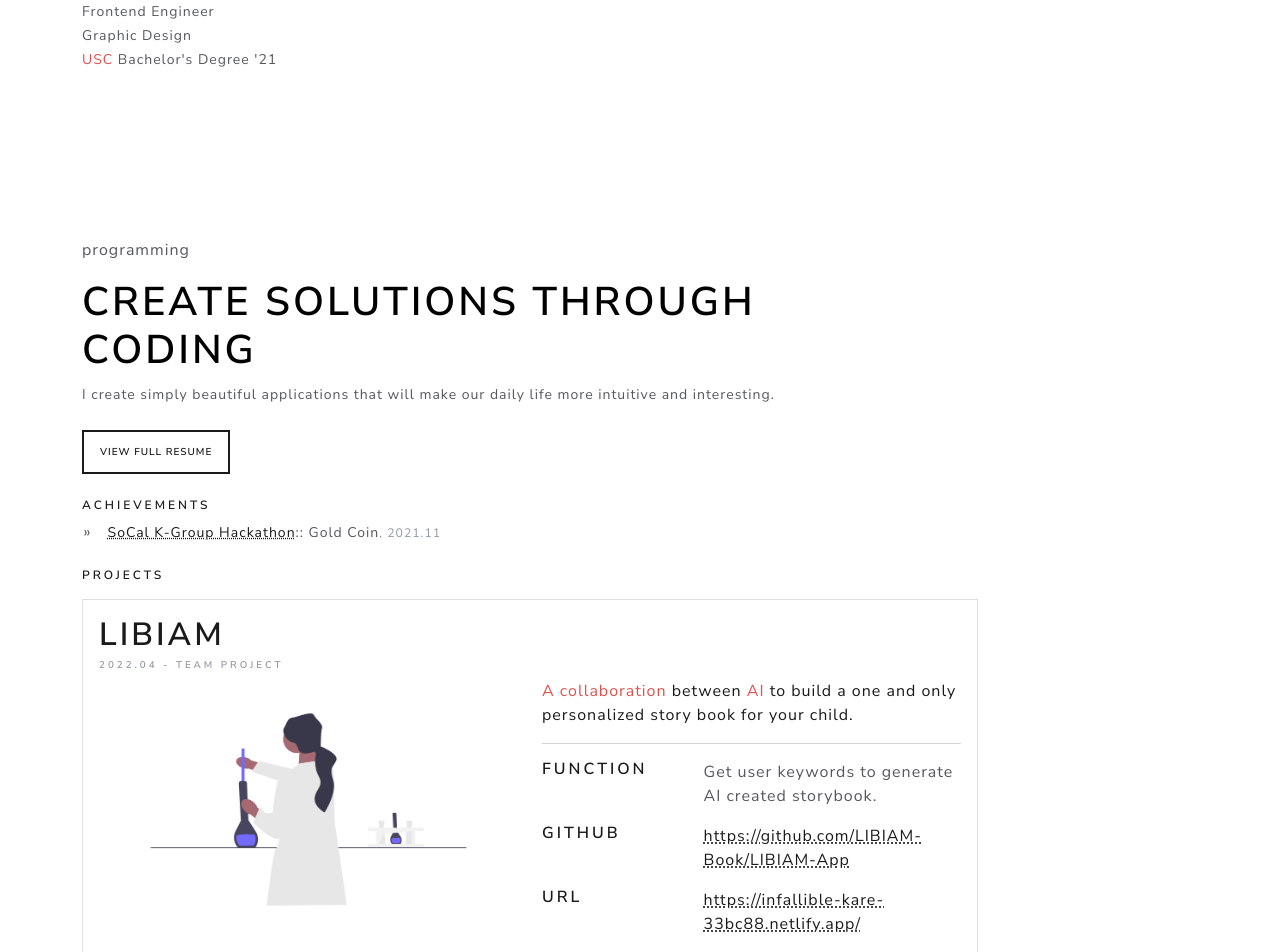
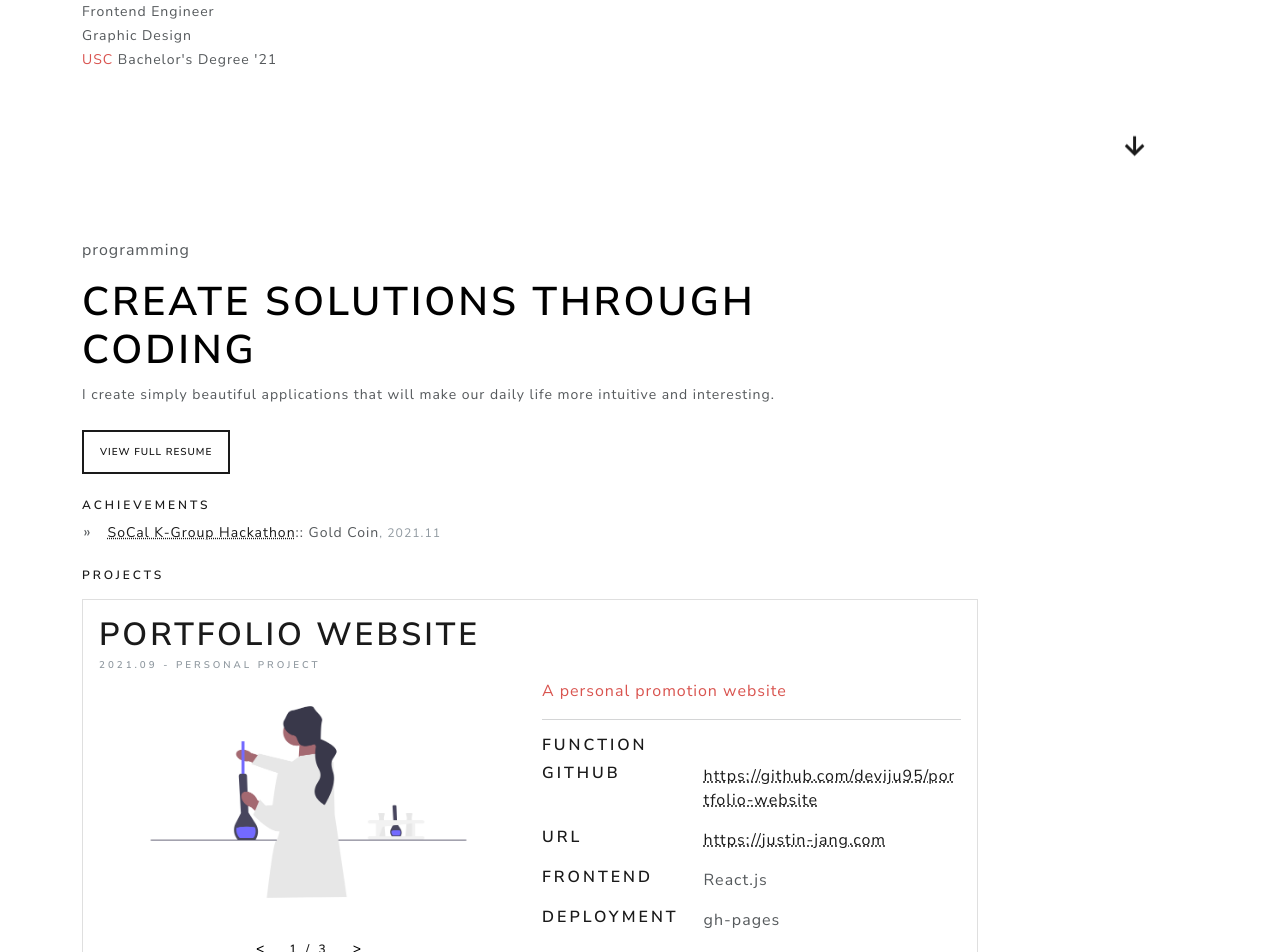
Before and after one commit to Deviju95/portfolio-website, a React (Create React App) app: page / in a window 1280 px wide. Shown: the part 600-1552 px from the top of the page. Built offline with nearby package versions, Linux system fonts and the light colour scheme.

Commit message:
Add scroll-down-btn on landing section

```diff
--- a/src/App.js
+++ b/src/App.js
@@ -4,7 +4,7 @@ import { BrowserRouter, Routes, Route } from 'react-router-dom';
 import Footer from './components/Footer';
 import Header from './components/Header';
 
-import Home from './pages/Home';
+import Home from './Home';
 
 function App() {
   return (
--- /dev/null
+++ b/src/Home.js
@@ -0,0 +1,25 @@
+import React from 'react';
+import ScrollDownBtn from './components/ScrollDownBtn';
+
+import About from './pages/About';
+import Contact from './pages/Contact';
+import GraphicDesign from './pages/GraphicDesign';
+import Programming from './pages/Programming';
+
+const Home = () => {
+  return (
+    <div>
+      <section className='landing-page'>
+        <About />
+        <div className='scroll-down-btn__container'>
+          <ScrollDownBtn />
+        </div>
+      </section>
+      <Programming />
+      <GraphicDesign />
+      <Contact />
+    </div>
+  );
+};
+
+export default Home;
--- /dev/null
+++ b/src/components/ScrollDownBtn.js
@@ -0,0 +1,15 @@
+import React from 'react';
+import { BiDownArrowAlt } from 'react-icons/bi';
+import Link from 'react-scroll/modules/components/Link';
+
+const ScrollDownBtn = () => {
+  return (
+    <div>
+      <Link to='programming'>
+        <BiDownArrowAlt className='scroll-down-btn' />
+      </Link>
+    </div>
+  );
+};
+
+export default ScrollDownBtn;
--- a/src/data/project-data.js
+++ b/src/data/project-data.js
@@ -1,4 +1,49 @@
 export const projectData = [
+  {
+    id: 'portfolio-website',
+    title: 'Portfolio Website',
+    subtitle: '2021.09 - Personal Project',
+    images: [
+      '/images/undraw_Scientist_0ft9.png',
+      '/images/undraw_learning_sketching_nd4f.png',
+      '/images/undraw_Small_town_re_7mcn.png',
+    ],
+    description: (
+      <p>
+        <span>A personal promotion website</span>
+      </p>
+    ),
+    details: [
+      {
+        title: 'Function',
+        content: '',
+      },
+      {
+        title: 'GitHub',
+        content: (
+          <a
+            href={'https://github.com/deviju95/portfolio-website'}
+            target='_blank'
+            rel='noreferrer'
+          >
+            https://github.com/deviju95/portfolio-website
+          </a>
+        ),
+      },
+      {
+        title: 'URL',
+        content: (
+          <a href={'https://justin-jang.com'} target='_blank' rel='noreferrer'>
+            https://justin-jang.com
+          </a>
+        ),
+      },
+      { title: 'Frontend', content: 'React.js' },
+      { title: 'Deployment', content: 'gh-pages' },
+    ],
+    github: 'https://github.com/LIBIAM-Book/LIBIAM-App',
+    website: 'https://infallible-kare-33bc88.netlify.app/',
+  },
   {
     id: 'libiam',
     title: 'LIBIAM',
--- a/src/index.css
+++ b/src/index.css
@@ -10,10 +10,6 @@
 main {
   min-height: 80vh;
   padding: 3rem;
-}
-
-section {
-  min-height: 81vh;
 }
 
 /* Custom CSS */
@@ -52,6 +48,35 @@ section {
 }
 .list_style li {
   padding-left: 1rem;
+}
+
+/* Landing Page */
+.landing-page {
+  min-height: 81vh;
+}
+.scroll-down-btn__container {
+  position: absolute;
+  right: 10vw;
+  bottom: 5vh;
+}
+.scroll-down-btn {
+  font-size: 2.2rem;
+  color: var(--color-black);
+  cursor: pointer;
+
+  animation-name: bounce;
+  animation-duration: 1.5s;
+  animation-iteration-count: infinite;
+  animation-direction: alternate;
+  animation-timing-function: cubic-bezier(0.95, 0.05, 0.795, 0.035);
+}
+@keyframes bounce {
+  from {
+    transform: translateY(2.5px) scale(1);
+  }
+  to {
+    transform: translateY(-5px) scale(1);
+  }
 }
 
 /* Project Card */
--- a/src/components/About.js
+++ b/src/pages/About.js
@@ -6,7 +6,7 @@ import profileImage from '../assets/profile-img.png';
 const About = () => {
   return (
     <>
-      <Row className='mb-5'>
+      <Row className='mb-4' id='about'>
         <Col>
           {/* Intro */}
           <Col>
--- a/src/components/Contact.js
+++ b/src/pages/Contact.js
@@ -3,7 +3,7 @@ import { Button, Col, Modal, Row } from 'react-bootstrap';
 import { FaGithub, FaInstagram, FaLinkedinIn } from 'react-icons/fa';
 import { MdEmail } from 'react-icons/md';
 import emailjs from '@emailjs/browser';
-import ModalMessage from './ModalMessage';
+import ModalMessage from '../components/ModalMessage';
 
 const Contact = () => {
   const [show, setShow] = useState(false);
--- a/src/pages/Home.js
+++ /dev/null
@@ -1,21 +0,0 @@
-import React from 'react';
-
-import About from '../components/About';
-import Contact from '../components/Contact';
-import GraphicDesign from '../components/GraphicDesign';
-import Programming from '../components/Programming';
-
-const Home = () => {
-  return (
-    <>
-      <section>
-        <About />
-      </section>
-      <Programming />
-      <GraphicDesign />
-      <Contact />
-    </>
-  );
-};
-
-export default Home;
--- a/src/components/Programming.js
+++ b/src/pages/Programming.js
@@ -3,7 +3,7 @@ import { CardGroup, Col, Row } from 'react-bootstrap';
 
 import Resume from '../assets/Justin Jang Resume_2022-05.pdf';
 import { projectData } from '../data/project-data';
-import ProjectCard from './ProjectCard';
+import ProjectCard from '../components/ProjectCard';
 
 const Programming = () => {
   return (
```
Also changed, not shown: src/pages/GraphicDesign.js (renamed from src/components/GraphicDesign.js).
